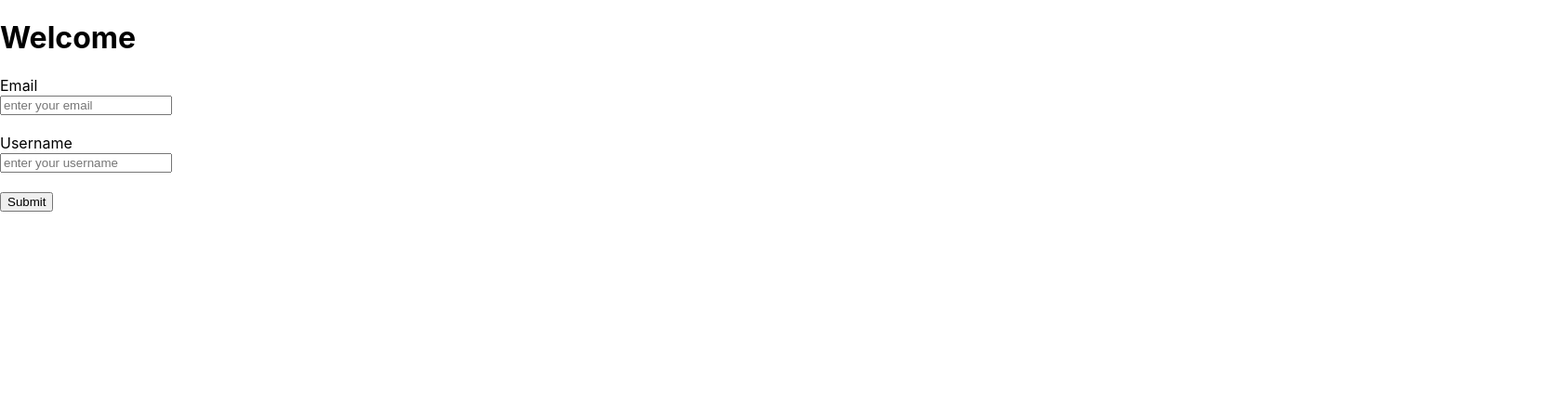
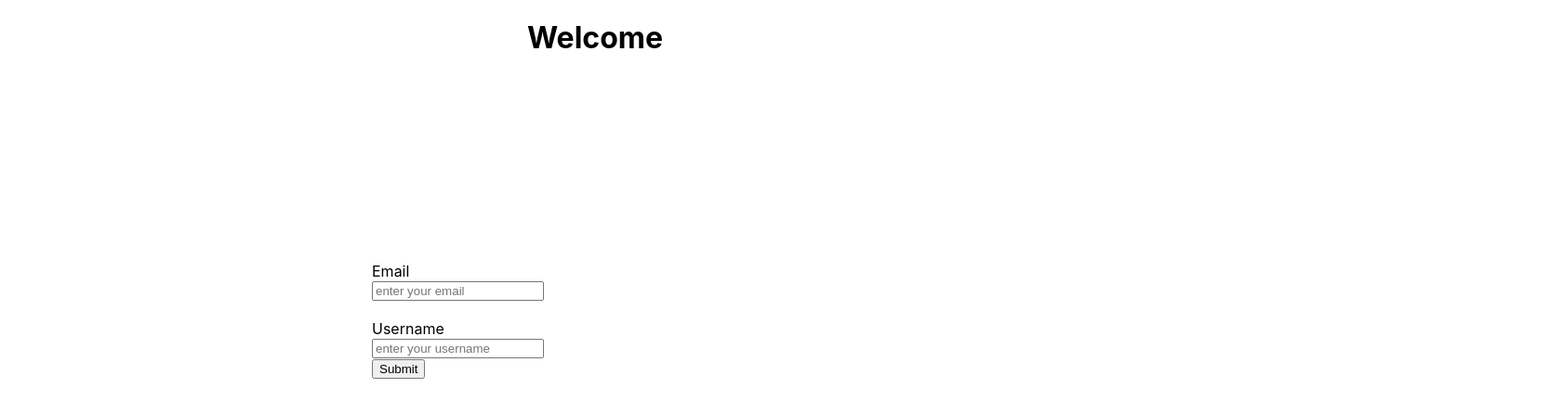
Before and after one commit to shaddybett/refresh, a React (Create React App) app: page / in a window 1280 px wide. Shown: the top 446 px of the page at 93% size, 1680 px wide, since content can reach past the window. Built offline with nearby package versions, Linux system fonts and the light colour scheme; the HTML template or start-up script is replaced by a standard one.

Commit message:
styled home

```diff
--- a/src/Components/Body.js
+++ b/src/Components/Body.js
@@ -24,11 +24,11 @@ export default function Body() {
       data ? (
         data.map((news) => (
           <div key={news.title}  >
-            <div  >
-            <div  >
+            <div>
 
-            <img className="img" src={news.urlToImage} alt={news.title} />
-            <p className="title">title:{news.title}</p>
+            <div  class="card"><img src={news.urlToImage} alt={news.title} /></div>
+            <div   class="card-body">
+            <p class="card-text">title:{news.title}</p>
 
 
             </div>
--- a/src/Components/Home.js
+++ b/src/Components/Home.js
@@ -26,27 +26,30 @@ export default function Home() {
     }
 
   return (
-    <div>
+    <>
+    <h1 className='well'>Welcome</h1>
+    <div className='inputs'>
       <form onSubmit={handleSubmit}  class="row row-cols-lg-auto g-3 align-items-center" >
-        <h1>Welcome</h1>
+
         <div class="col-12">
-  <label for="colFormLabel" class="col-sm-2 col-form-label">Email</label>
+  <label for="colFormLabel">Email</label>
   <div class="col-sm-12">
-        <input type='email' id="colFormLabelLg" placeholder='enter your email' value={email} onChange={handleChange}/>
+        <input type='email' class="form-control" id="colFormLabelLg" placeholder='enter your email' value={email} onChange={handleChange}/>
         </div>
         </div>
         <br/>
         <div class="col-12">
   <label  for="inlineFormInputGroupUsername">Username</label>
   <div class="col-sm-12">
-    <input type="text"  id="colFormLabelLg" value={user} placeholder="enter your username" onChange={handleUser}/>
+    <input type="text" class="form-control" id="colFormLabelLg" value={user} placeholder="enter your username" onChange={handleUser}/>
   </div>
 </div>
-        <br/>
         <div class="col-12">
         <button type='submit'class="btn btn-primary" >Submit</button>
         </div>
+
         </form>
     </div>
+    </>
   )
 }
--- a/src/Components/Style.css
+++ b/src/Components/Style.css
@@ -2,11 +2,19 @@
 
     margin-left: 20px;
 }
-.img{
-    height: 200px;
+.card{
+    height: auto;
     border-radius: 10px;
-    margin-top: 40px;
+    margin-top: 20px;
+    width: 800px;
 }
 .title{
     width: 200px;
 }
+.inputs{
+    transform: translateY(200px) translateX(400px);
+}
+.well{
+    display: flex;
+    justify-content: center;
+}
```
